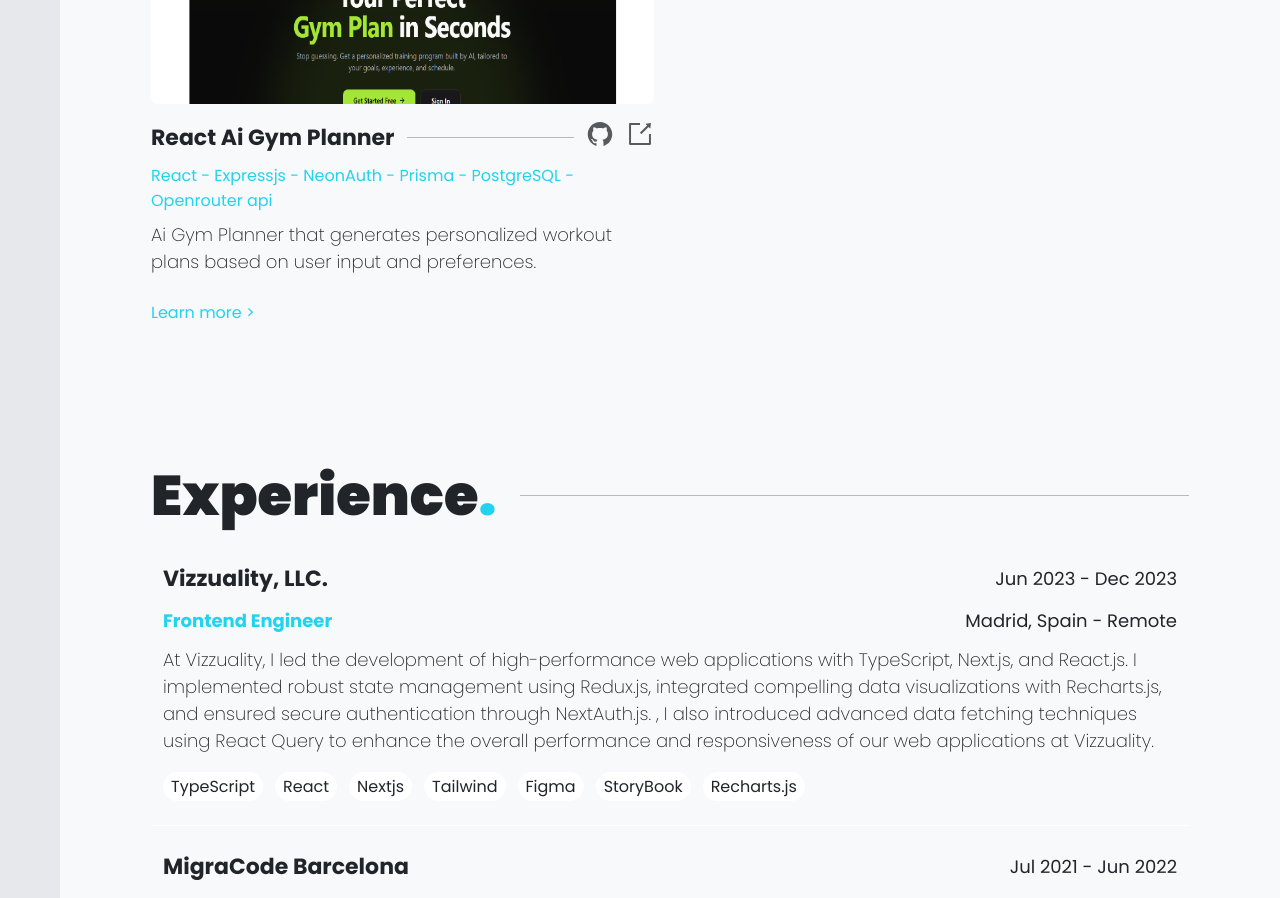
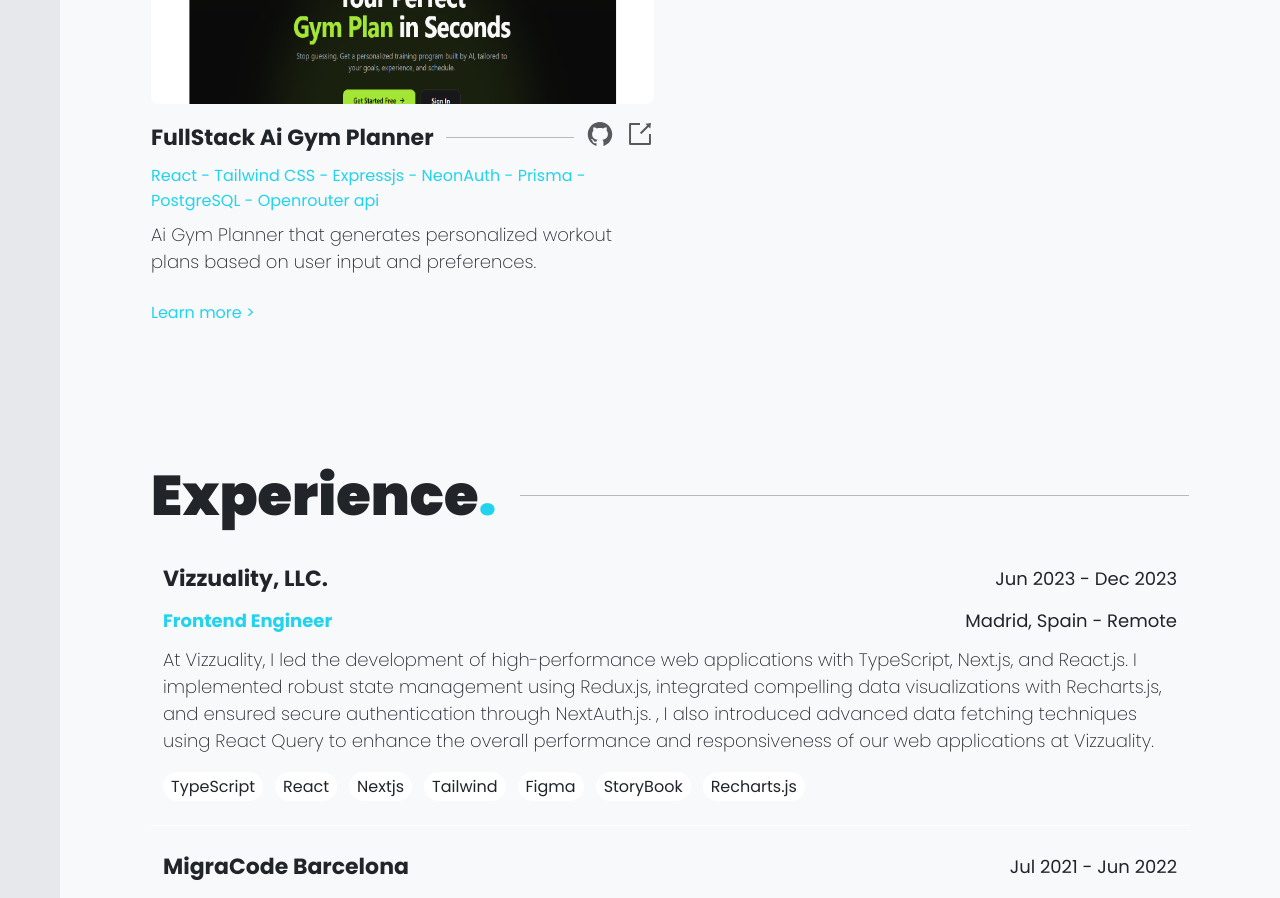
Before and after one commit to abdulkousara-droid/Portfolio, a Next.js app: page / in a window 1280 px wide. Shown: the part 2980-3878 px from the top of the page. Built offline with nearby package versions, Linux system fonts and the light colour scheme.

Commit message:
minor fix2

```diff
--- a/components/projects/Projects.tsx
+++ b/components/projects/Projects.tsx
@@ -122,17 +122,17 @@ const projects = [
     ),
   },
    {
-    title: "React Ai Gym Planner",
+    title: "FullStack Ai Gym Planner",
     imgSrc: "/project-imgs/gym-planner.png",
     code: "https://github.com/abdulkousara-droid/react-gym-ai-planner.git",
     projectLink: "https://react-gym-ai-planner-seven.vercel.app",
-    tech: ["React", "Expressjs", "NeonAuth", "Prisma", "PostgreSQL", "Openrouter api"],
+    tech: ["React", "Tailwind CSS", "Expressjs", "NeonAuth", "Prisma", "PostgreSQL", "Openrouter api"],
     description:
       "Ai Gym Planner that generates personalized workout plans based on user input and preferences.",
     modalContent: (
       <>
         <p>
-          This is self project that i have made with React and Expressjs for backend and NeonAuth for SignIN and SignUP Authentication, Prisma and PostgreSQL for Database and is hosted on Neon
+          This is self project that i have made with React and Tailwind, Expressjs for backend and NeonAuth for SignIN and SignUP Authentication, Prisma and PostgreSQL for Database and it's hosted on Neon,
           Openrouter api for the Ai model, backend deployed on Render and Frontend deployed on Vercel.
         </p>
       </>
```
